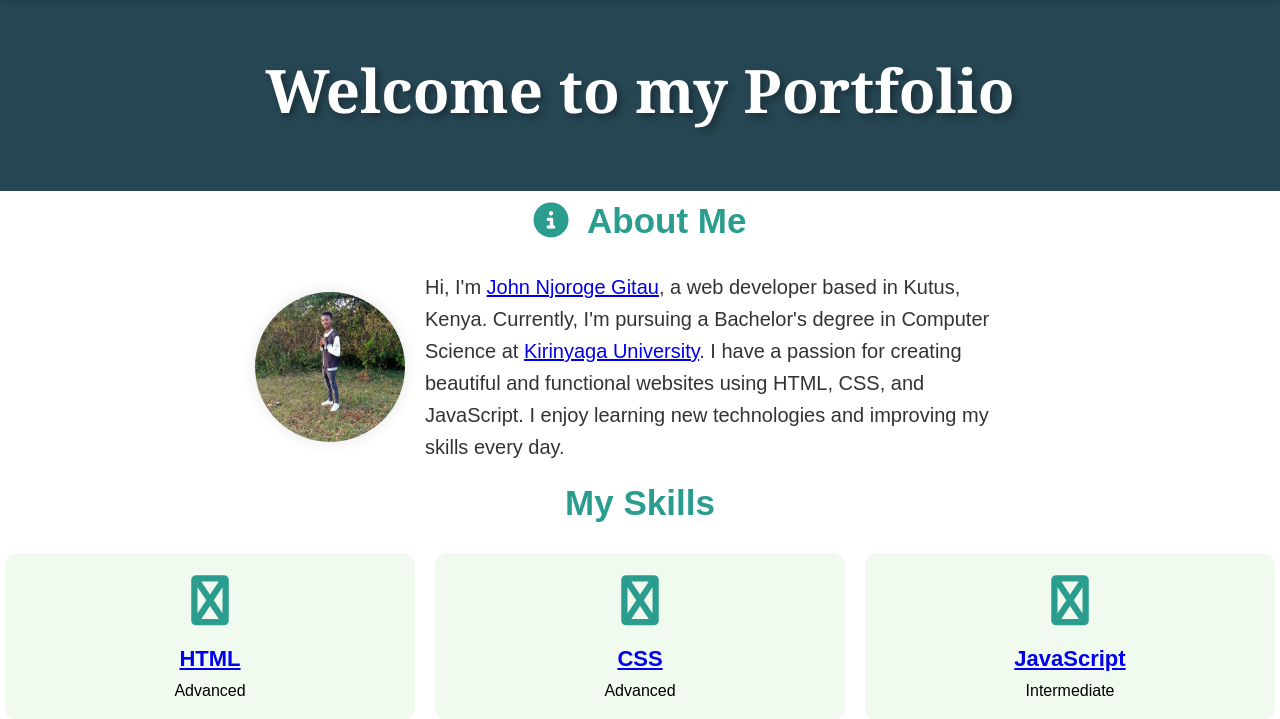
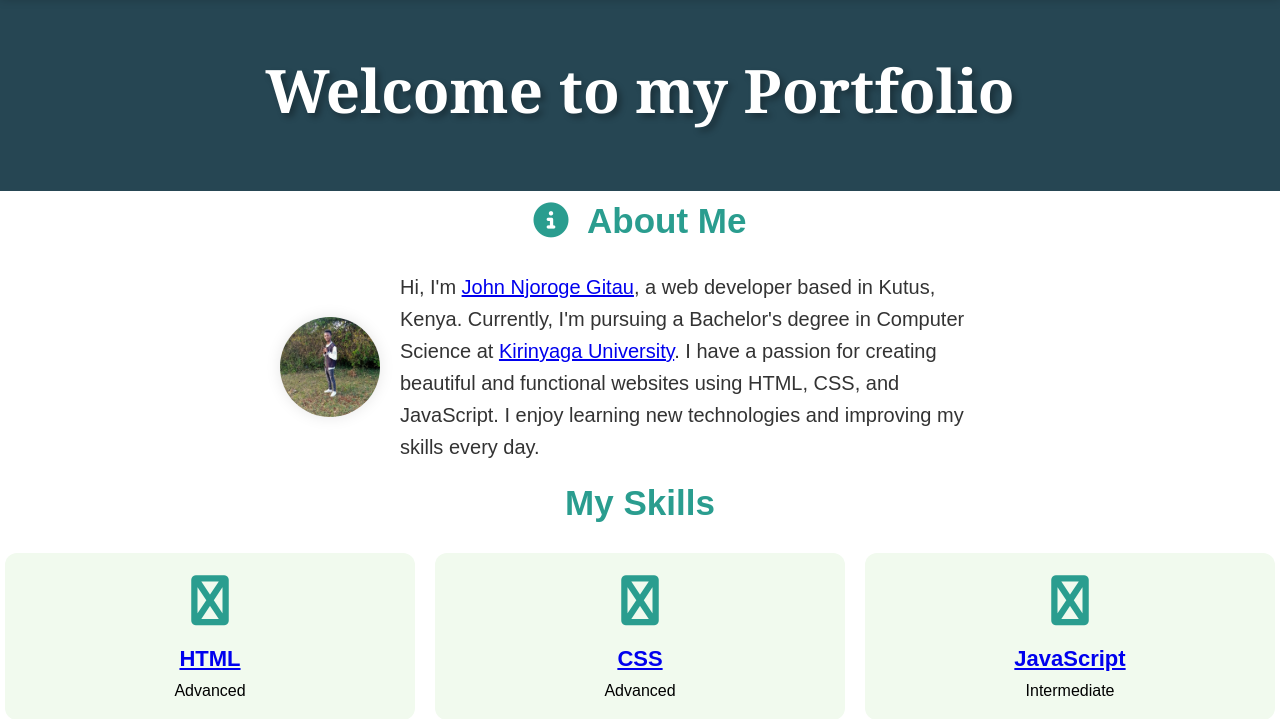
Before and after one commit to jonterob/Tech-John, a PHP site: page /pFolio.html in a window 1280 px wide. Shown: the part 82-801 px from the top of the page. Run offline with PHP 8.4, Linux system fonts and the light colour scheme.

Commit message:
Update pFolio.css

```diff
--- a/pFolio.css
+++ b/pFolio.css
@@ -126,8 +126,8 @@ h2 i {
 }
 
 .about img {
-    width: 150px;
-    height: 150px;
+    width: 100px;
+    height: 100px;
     border-radius: 50%;
     box-shadow: 0 0 15px rgba(0,0,0,0.1);
     transition: transform 0.3s ease;
```
